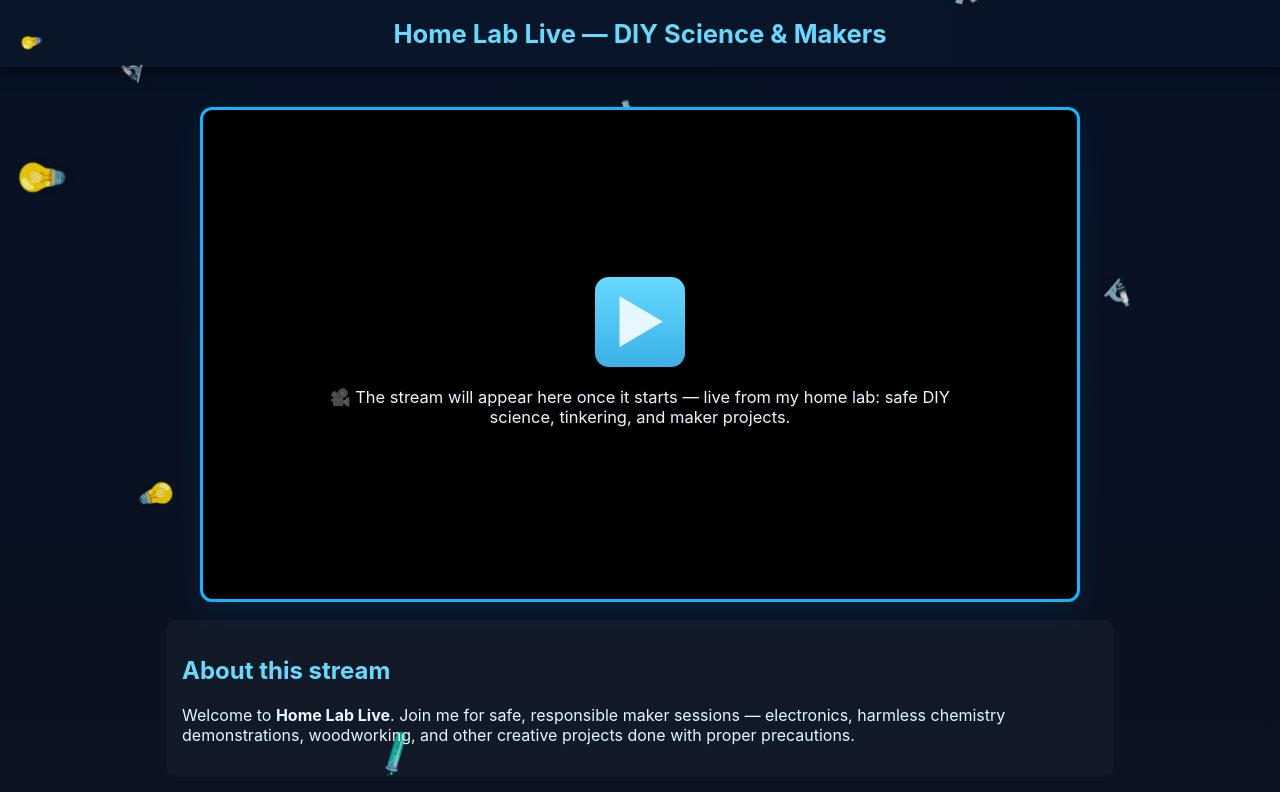
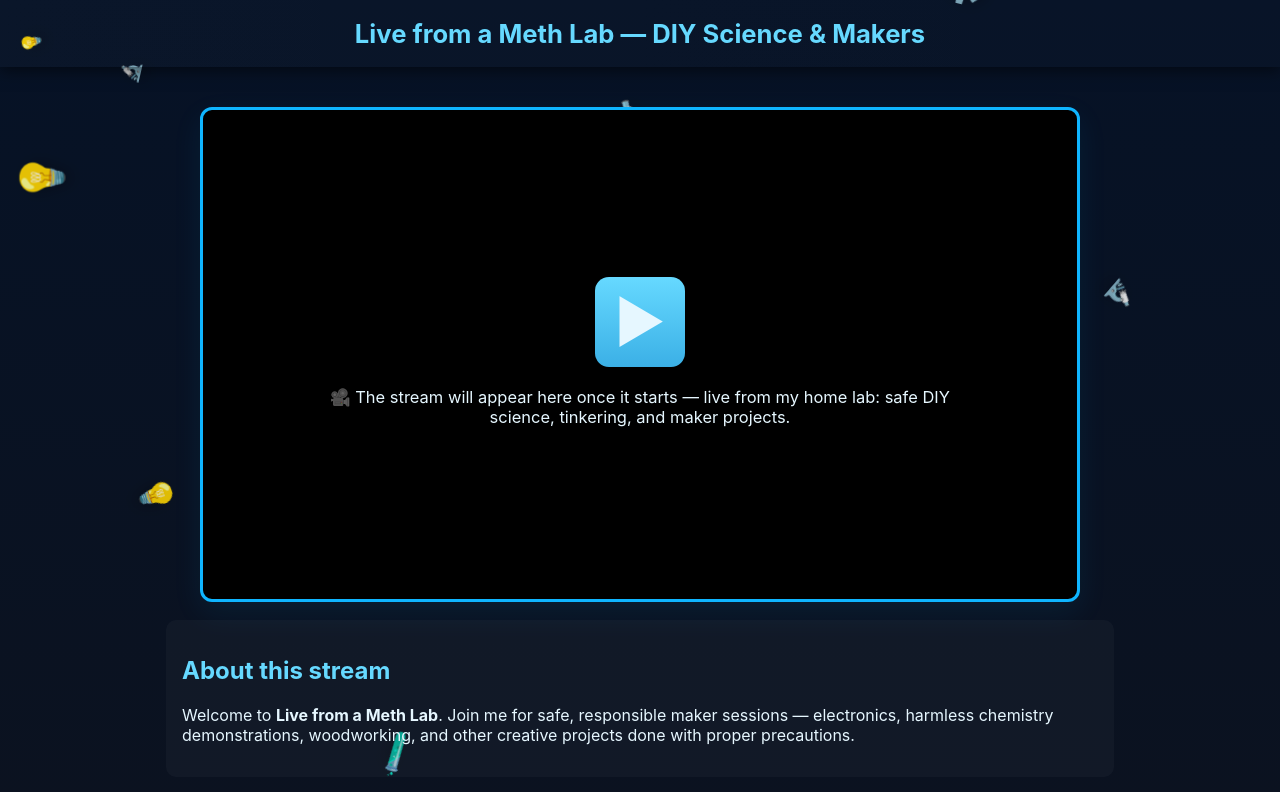
Before and after one commit to alexvladimirovich888/homelab, a plain HTML site: page index.html in a window 1280 px wide. Shown: the top 792 px of the page. Drawn offline with Linux system fonts and the light colour scheme.

Commit message:
Update index.html

```diff
--- a/index.html
+++ b/index.html
@@ -3,12 +3,12 @@
 <head>
   <meta charset="utf-8" />
   <meta name="viewport" content="width=device-width,initial-scale=1" />
-  <title>Home Lab Live — DIY Science & Makers</title>
+  <title> Live from a Meth Lab — DIY Science & Makers</title>
   <link rel="stylesheet" href="style.css" />
 </head>
 <body>
   <header class="topbar">
-    <h1 class="title">Home Lab Live — DIY Science & Makers</h1>
+    <h1 class="title"> Live from a Meth Lab — DIY Science & Makers</h1>
   </header>
 
   <main class="container">
@@ -23,7 +23,7 @@
 
     <section class="about">
       <h2>About this stream</h2>
-      <p>Welcome to <strong>Home Lab Live</strong>. Join me for safe, responsible maker sessions — electronics, harmless chemistry demonstrations, woodworking, and other creative projects done with proper precautions.</p>
+      <p>Welcome to <strong> Live from a Meth Lab</strong>. Join me for safe, responsible maker sessions — electronics, harmless chemistry demonstrations, woodworking, and other creative projects done with proper precautions.</p>
     </section>
 
     <section class="experiments">
```
